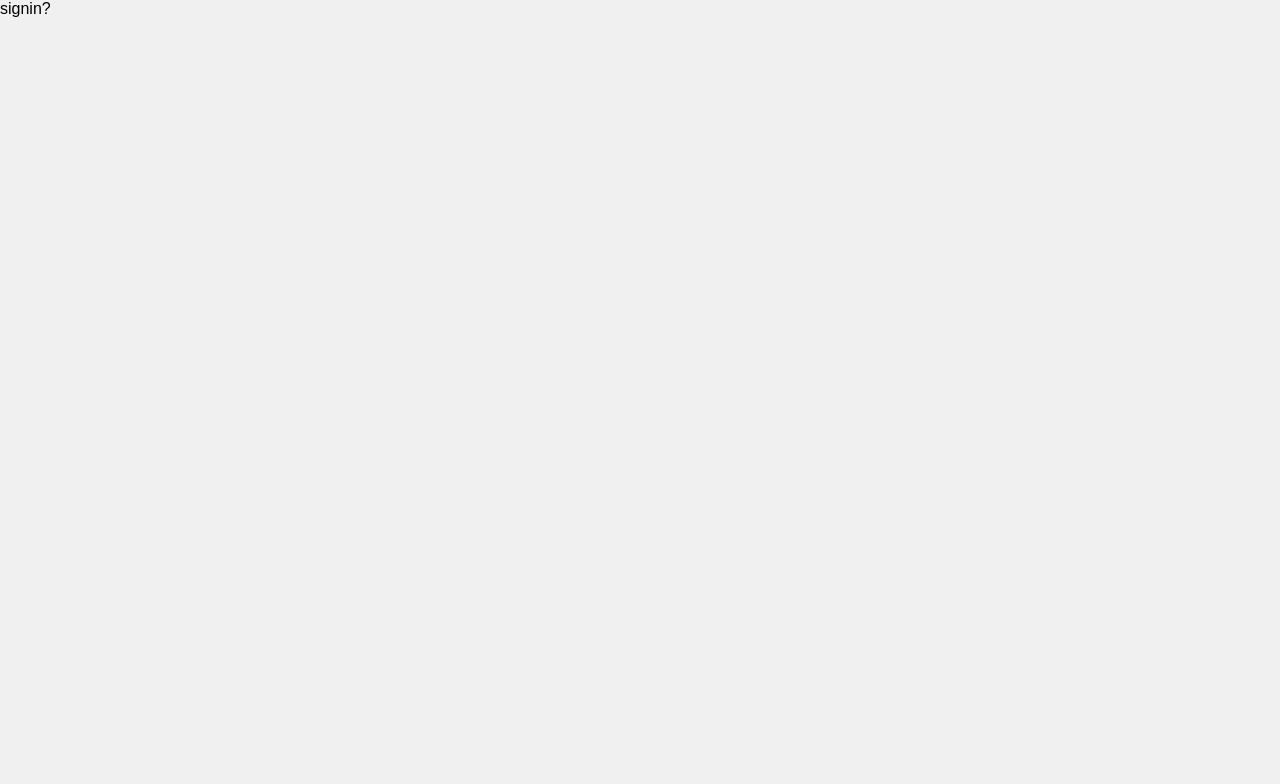
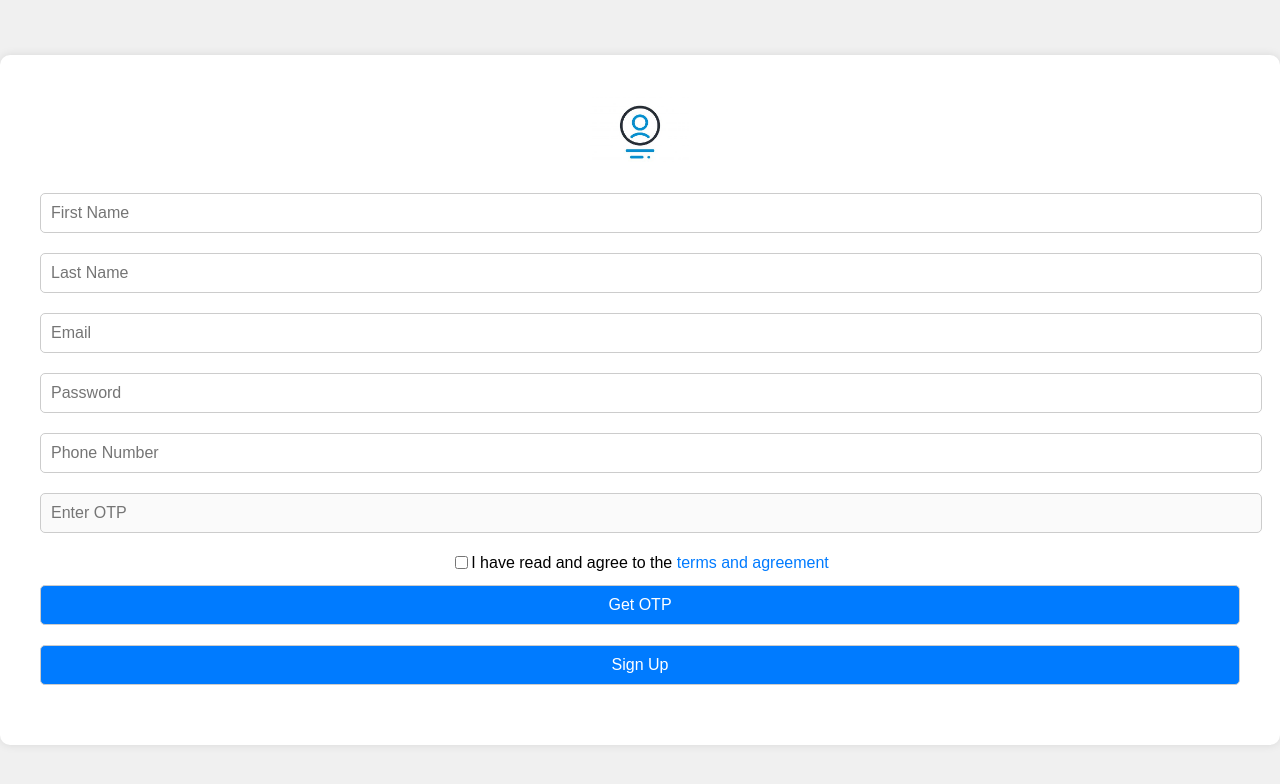
Before and after one commit to Shivanirudh/Teleconsulting, a React (Create React App) app in the folder Frontend/: page /signup in a window 1280 px wide. Shown: the top 784 px of the page. Built offline with nearby package versions, Linux system fonts and the light colour scheme.

Commit message:
Implemented basic login

```diff
--- /dev/null
+++ b/Frontend/src/css/Signup.css
@@ -0,0 +1,78 @@
+body {
+    margin: 0;
+    font-family: Arial, sans-serif;
+    background-color: #f0f0f0;
+}
+
+.container {
+    display: flex;
+    justify-content: center;
+    align-items: center;
+    height: 100vh;
+}
+
+.signup-container {
+    background-color: #fff;
+    padding: 40px;
+    border-radius: 10px;
+    box-shadow: 0 0 10px rgba(0, 0, 0, 0.1);
+    text-align: center;
+}
+
+.signup-logo {
+    width: 100px; /* Adjust size as needed */
+    height: auto;
+    margin-bottom: 20px;
+}
+
+input[type="text"],
+input[type="email"],
+input[type="password"],
+input[type="tel"],
+button {
+    width: 100%;
+    padding: 10px;
+    margin-bottom: 20px;
+    border: 1px solid #ccc;
+    border-radius: 5px;
+    font-size: 16px;
+    transition: border-color 0.3s;
+}
+
+input[type="text"]:focus,
+input[type="email"]:focus,
+input[type="password"]:focus,
+input[type="tel"]:focus {
+    outline: none;
+    border-color: #007bff;
+}
+
+button {
+    background-color: #007bff;
+    color: #fff;
+    cursor: pointer;
+}
+
+button:hover {
+    background-color: #0056b3;
+}
+
+.otp-section {
+    display: flex;
+    justify-content: space-between;
+}
+
+.terms-label {
+    display: flex;
+    align-items: center;
+    justify-content: center;
+}
+
+.terms-link {
+    color: #007bff;
+    cursor: pointer;
+}
+
+.terms-link:hover {
+    text-decoration: underline;
+}
--- a/Frontend/src/pages/DoctorLogin.js
+++ b/Frontend/src/pages/DoctorLogin.js
@@ -5,40 +5,41 @@ import logo from './../images/doctor-logo.png';
 const DoctorLogin = () => {
   const [username, setUsername] = useState('');
   const [password, setPassword] = useState('');
+  const [isOtpSent, setIsOtpSent] = useState(false);
+  const [otp, setOtp] = useState('');
   const [isVerified, setIsVerified] = useState(false);
-  const [otp, setOtp] = useState('');
+
+  const handleGetOTP = () => {
+    // Assume OTP generation and sending logic here
+    // For demonstration, let's set a hardcoded OTP
+    const hardcodedOtp = '0000';
+    setOtp(hardcodedOtp);
+    setIsOtpSent(true);
+  };
 
   const handleLogin = () => {
+    // Perform login logic here
+    if (otp === '' || password === '') {
+      alert('Please enter OTP and password');
+      return;
+    }
     // Hardcoded username and password for testing
-    if (username === 'doctor' && password === 'password') {
-      setIsVerified(true);
-      // Assume OTP generation and sending logic here
-      // For demonstration, let's generate a random OTP
-      const generatedOtp = Math.floor(1000 + Math.random() * 9000);
-      setOtp(generatedOtp);
+    if (username === 'doctor@example.com' && password === 'password' && otp === '0000') {
+      alert('Login successful!');
+    } else {
+      alert('Invalid username, password, or OTP');
     }
-  };
-
-  const handleOtpVerification = () => {
-    // Perform OTP verification logic here
-    // For demonstration purposes, let's assume it's verified if OTP is correct
-    // In a real application, you'd compare the input OTP with the generated OTP
-    alert('OTP verified successfully!');
   };
 
   return (
     <div className="container">
       <div className="login-container">
         <img src={logo} alt="Doctor Logo" className="doctor-logo" />
-        <input type="text" placeholder="Username" value={username} onChange={(e) => setUsername(e.target.value)} />
-        <input type="password" placeholder="Password" value={password} onChange={(e) => setPassword(e.target.value)} />
-        <button onClick={handleLogin}>Login</button>
-        {isVerified && (
-          <div className="otp-section">
-            <input type="text" placeholder="Enter OTP" value={otp} onChange={(e) => setOtp(e.target.value)} />
-            <button onClick={handleOtpVerification}>Verify OTP</button>
-          </div>
-        )}
+        <input type="email" placeholder="Email" value={username} onChange={(e) => setUsername(e.target.value)} />
+        <input type="text" placeholder="Enter OTP" value={otp} onChange={(e) => setOtp(e.target.value)} disabled={!isOtpSent || isVerified} />
+        <input type="password" placeholder="Password" value={password} onChange={(e) => setPassword(e.target.value)} disabled={!isOtpSent || isVerified} />
+        <button onClick={handleGetOTP} disabled={isOtpSent}>Get OTP</button>
+        <button onClick={handleLogin} disabled={!isOtpSent || isVerified}>Login</button>
       </div>
     </div>
   );
--- a/Frontend/src/pages/PatientLogin.js
+++ b/Frontend/src/pages/PatientLogin.js
@@ -5,25 +5,37 @@ import logo from './../images/patient-login.png';
 const PatientLogin = () => {
   const [username, setUsername] = useState('');
   const [password, setPassword] = useState('');
-  const [isVerified, setIsVerified] = useState(false);
+  const [isOtpSent, setIsOtpSent] = useState(false);
   const [otp, setOtp] = useState('');
 
+  const handleGetOTP = () => {
+    // Assume OTP generation and sending logic here
+    // For demonstration, let's set a hardcoded OTP
+    const hardcodedOtp = '0000';
+    setOtp(hardcodedOtp);
+    setIsOtpSent(true);
+  };
+
   const handleLogin = () => {
+    // Perform login logic here
+    if (otp === '' || password === '') {
+      alert('Please enter OTP and password');
+      return;
+    }
+
     // Hardcoded username and password for testing
-    if (username === 'patient' && password === 'password') {
-      setIsVerified(true);
-      // Assume OTP generation and sending logic here
-      // For demonstration, let's generate a random OTP
-      const generatedOtp = Math.floor(1000 + Math.random() * 9000);
-      setOtp(generatedOtp);
+    if (username === 'patient@example.com' && password === 'password' && otp === '0000') {
+      alert('Login successful!');
+    } else {
+      alert('Invalid username, password, or OTP');
     }
   };
 
   const handleOtpVerification = () => {
     // Perform OTP verification logic here
     // For demonstration purposes, let's assume it's verified if OTP is correct
-    // In a real application, you'd compare the input OTP with the generated OTP
     alert('OTP verified successfully!');
+    // Here you can perform additional actions after OTP verification, if needed
   };
 
   const handleSignUp = () => {
@@ -36,15 +48,11 @@ const PatientLogin = () => {
       <div className="login-container">
         <img src={logo} alt="Patient Logo" className="patient-logo" />
         <input type="text" placeholder="Username" value={username} onChange={(e) => setUsername(e.target.value)} />
+        <input type="text" placeholder="Enter OTP" value={otp} onChange={(e) => setOtp(e.target.value)} disabled={!isOtpSent} />
         <input type="password" placeholder="Password" value={password} onChange={(e) => setPassword(e.target.value)} />
+        <button onClick={handleGetOTP} disabled={isOtpSent}>Get OTP</button>
         <button onClick={handleLogin}>Login</button>
         <button className="signup-btn" onClick={handleSignUp}>Don't have an account? Register.</button>
-        {isVerified && (
-          <div className="otp-section">
-            <input type="text" placeholder="Enter OTP" value={otp} onChange={(e) => setOtp(e.target.value)} />
-            <button onClick={handleOtpVerification}>Verify OTP</button>
-          </div>
-        )}
       </div>
     </div>
   );
--- a/Frontend/src/pages/Signup.js
+++ b/Frontend/src/pages/Signup.js
@@ -1,11 +1,80 @@
-import React from 'react';
+import React, { useState, useEffect } from 'react';
+import { useNavigate } from 'react-router-dom';
+import './../css/Signup.css';
+import logo from './../images/signup-logo.png';
 
-const Signup = () => {
-    return (
-        <div>
-            signin?
-        </div>
-    );
+const SignUp = () => {
+  const [firstName, setFirstName] = useState('');
+  const [lastName, setLastName] = useState('');
+  const [email, setEmail] = useState('');
+  const [password, setPassword] = useState('');
+  const [phone, setPhone] = useState('');
+  const [username, setUsername] = useState('');
+  const [isVerified, setIsVerified] = useState(false);
+  const [otp, setOtp] = useState('');
+  const [isChecked, setIsChecked] = useState(false);
+  const [isOtpSent, setIsOtpSent] = useState(false);
+  const [signupSuccess, setSignupSuccess] = useState(false);
+  const navigate = useNavigate();
+
+  useEffect(() => {
+    if (signupSuccess) {
+      navigate('/patientlogin');
+    }
+  }, [signupSuccess, navigate]);
+
+  const handleSignUp = () => {
+    console.log("Handle sign up called");
+    console.log(firstName, lastName, email, password, phone, username, otp, isChecked);
+    if (
+      firstName &&
+      lastName &&
+      email &&
+      password &&
+      phone &&
+      otp === '0000' &&
+      isChecked
+    ) {
+      console.log("All conditions met for signup success");
+      setSignupSuccess(true);
+    }
+  };
+
+
+  const handleGetOTP = () => {
+    const hardcodedOtp = '0000';
+    setOtp(hardcodedOtp);
+    setIsOtpSent(true);
+  };
+
+  const handleCheckboxChange = () => {
+    setIsChecked(!isChecked);
+  };
+
+  const handleTermsClick = () => {
+    window.open('/terms', '_blank');
+  };
+
+  return (
+    <div className="container">
+      <div className="signup-container">
+        <img src={logo} alt="Sign Up Logo" className="signup-logo" />
+        <input type="text" placeholder="First Name" value={firstName} onChange={(e) => setFirstName(e.target.value)} />
+        <input type="text" placeholder="Last Name" value={lastName} onChange={(e) => setLastName(e.target.value)} />
+        <input type="text" placeholder="Email" value={email} onChange={(e) => setEmail(e.target.value)} />
+        <input type="password" placeholder="Password" value={password} onChange={(e) => setPassword(e.target.value)} />
+        <input type="tel" placeholder="Phone Number" value={phone} onChange={(e) => setPhone(e.target.value)} />
+        <input type="text" placeholder="Enter OTP" value={otp} onChange={(e) => setOtp(e.target.value)} disabled={!isOtpSent || isVerified} />
+        <label className="terms-label" style={{ paddingBottom: '13px' }}>
+        <input type="checkbox" checked={isChecked} onChange={handleCheckboxChange} />
+        <span>I have read and agree to the <span className="terms-link" onClick={handleTermsClick}>terms and agreement</span></span>
+        </label>
+        <button onClick={handleGetOTP} disabled={isOtpSent}>Get OTP</button>
+        <button onClick={handleSignUp}>Sign Up</button>
+        {signupSuccess && <p>Signup successful!</p>}
+      </div>
+    </div>
+  );
 };
 
-export default Signup;
+export default SignUp;
```
Also changed, not shown: Frontend/src/images/signup-logo.png (added).
